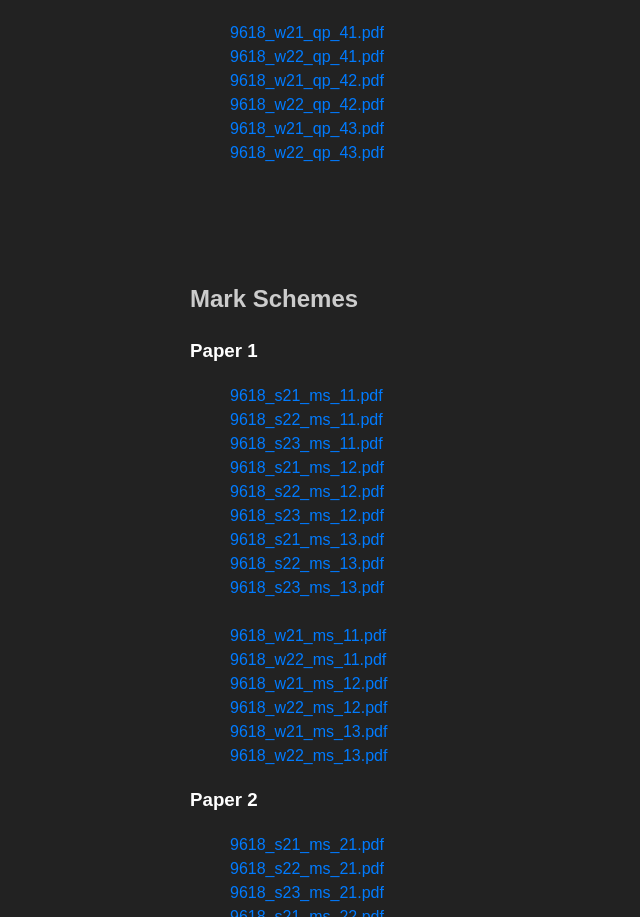
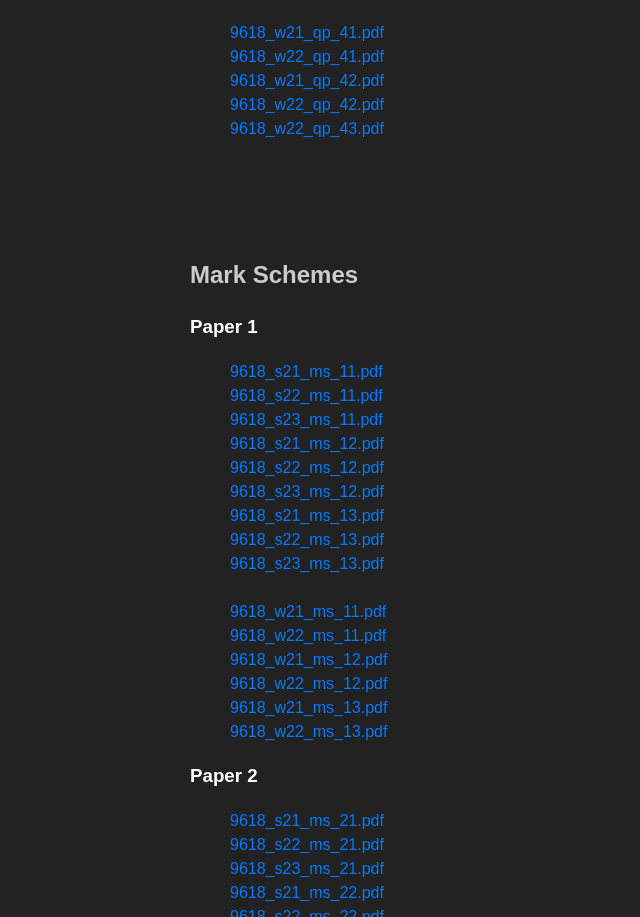
Before and after one commit to GoldenEdit/cs, a plain HTML site: page index.html in a window 1280 px wide. Shown: the part 2232-3149 px from the top of the page, without its empty margins (0-640 px from the left). Drawn offline with Linux system fonts and the light colour scheme.

Commit message:
Update index.html

```diff
--- a/index.html
+++ b/index.html
@@ -108,7 +108,7 @@
 		<li><a href="assets/9618_w22_qp_41.pdf">9618_w22_qp_41.pdf</a></li>
 		<li><a href="assets/9618_w21_qp_42.pdf">9618_w21_qp_42.pdf</a></li>
 		<li><a href="assets/9618_w22_qp_42.pdf">9618_w22_qp_42.pdf</a></li>
-        <li><a href="assets/9618_w21_qp_43.pdf">9618_w21_qp_43.pdf</a></li>
+        <!-- <li><a href="assets/9618_w21_qp_43.pdf">9618_w21_qp_43.pdf</a></li> -->
 		<li><a href="assets/9618_w22_qp_43.pdf">9618_w22_qp_43.pdf</a></li>
     </ul>
 	</div>
```
